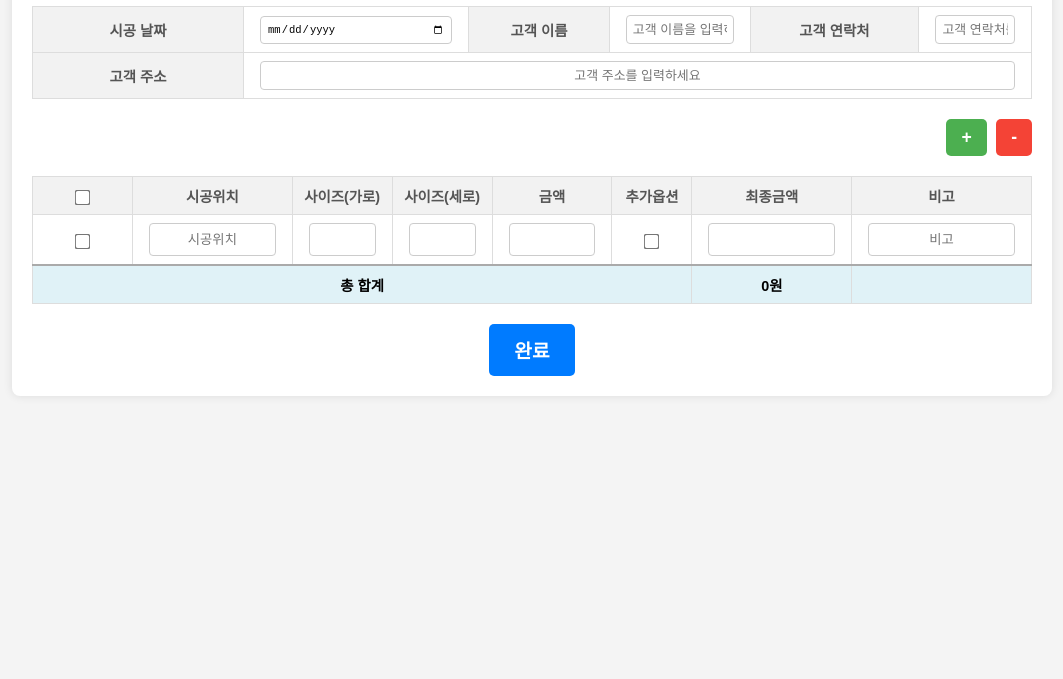
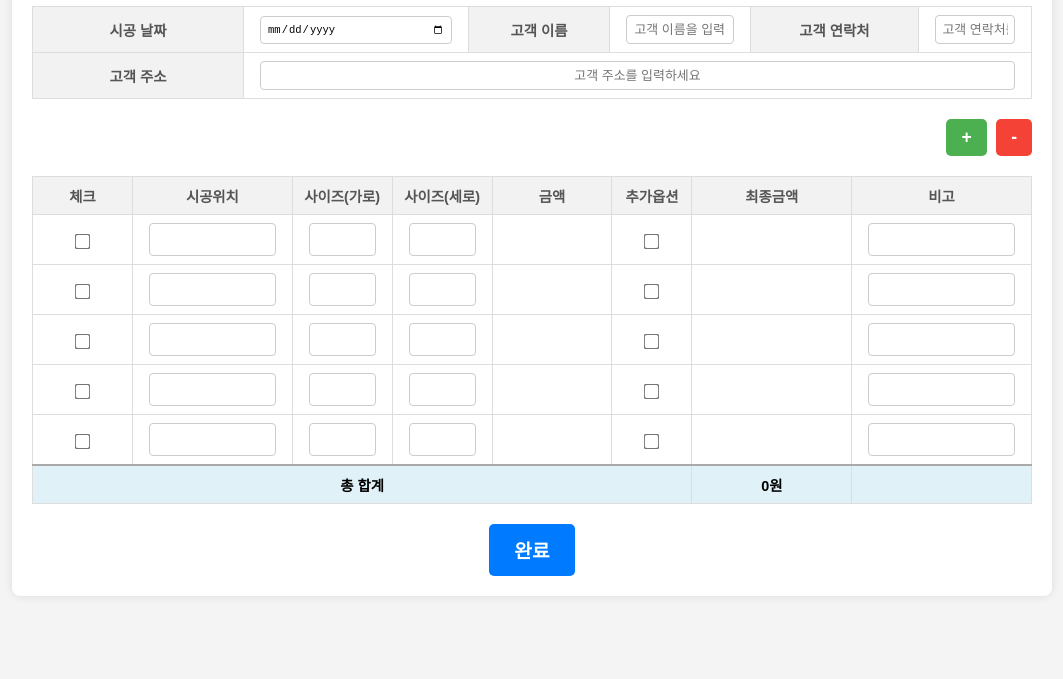
Before and after one commit to leeyounghoon2/-, a plain HTML site: page index.html in a window 1280 px wide. Shown: the part 121-800 px from the top of the page, without its empty margins (108-1171 px from the left). Drawn offline with nearby package versions, Linux system fonts and the light colour scheme.

Commit message:
Update index.html

```diff
--- a/index.html
+++ b/index.html
@@ -3,32 +3,29 @@
 <head>
     <meta charset="UTF-8">
     <meta name="viewport" content="width=device-width, initial-scale=1.0">
-    <title>목수방충망 견적서</title>
+    <title>웹 견적서 프로그램</title>
     <link rel="stylesheet" href="style.css">
 </head>
 <body>
     <div class="quotation-container">
-        <h1 class="document-title">목수방충망 견적서</h1>
+        <h1>목수방충망_견적서</h1>
 
         <div class="customer-info">
             <table>
-                <thead>
                 <tr>
                     <th>시공 날짜</th>
-                        <td><input type="date" id="quotationDate"></td>
+                    <td><input type="date" class="construction-date"></td>
                     <th>고객 이름</th>
-                        <td><input type="text" id="customerName" placeholder="고객 이름을 입력하세요"></td>
+                    <td><input type="text" class="customer-name" placeholder="고객 이름을 입력"></td>
                     <th>고객 연락처</th>
-                        <td><input type="text" id="customerContact" placeholder="고객 연락처를 입력하세요"></td>
+                    <td><input type="text" class="customer-contact" placeholder="고객 연락처를 입력"></td>
                 </tr>
                 <tr>
                     <th>고객 주소</th>
-                        <td colspan="5"><input type="text" id="customerAddress" placeholder="고객 주소를 입력하세요"></td>
+                    <td colspan="5"><input type="text" class="customer-address" placeholder="고객 주소를 입력하세요"></td>
                 </tr>
-                </thead>
             </table>
         </div>
-
         <div class="action-buttons">
             <button id="addRowBtn">+</button>
             <button id="removeRowBtn">-</button>
@@ -37,7 +34,7 @@
         <table>
             <thead>
                 <tr>
-                    <th><input type="checkbox" id="selectAll"></th>
+                    <th>체크</th>
                     <th>시공위치</th>
                     <th>사이즈(가로)</th>
                     <th>사이즈(세로)</th>
@@ -47,35 +44,72 @@
                     <th>비고</th>
                 </tr>
             </thead>
-            <tbody id="quotationTableBody">
-                <tr>
-                    <td><input type="checkbox" class="row-checkbox"></td>
-                    <td>
-                        <input type="text" class="location-input" placeholder="시공위치">
-                        <div class="suggestions"></div>
-                    </td>
-                    <td><input type="number" class="width-input" value=""></td>
-                    <td><input type="number" class="height-input" value=""></td>
-                    <td><input type="text" class="amount-input" value="" readonly></td>
+            <tbody id="quotationBody">
+                <tr class="quotation-row">
+                    <td><input type="checkbox" class="check-item"></td>
+                    <td><input type="text" class="location-input"></td>
+                    <td><input type="number" class="width-input" step="100"></td>
+                    <td><input type="number" class="height-input" step="100"></td>
+                    <td class="amount-cell"></td>
                     <td><input type="checkbox" class="option-checkbox"></td>
-                    <td><input type="text" class="final-amount-input" value="" readonly></td>
-                    <td><input type="text" class="remarks-input" placeholder="비고"></td>
+                    <td class="final-amount-cell"></td>
+                    <td><input type="text" class="remarks-input"></td>
+                </tr>
+                <tr class="quotation-row">
+                    <td><input type="checkbox" class="check-item"></td>
+                    <td><input type="text" class="location-input"></td>
+                    <td><input type="number" class="width-input" step="100"></td>
+                    <td><input type="number" class="height-input" step="100"></td>
+                    <td class="amount-cell"></td>
+                    <td><input type="checkbox" class="option-checkbox"></td>
+                    <td class="final-amount-cell"></td>
+                    <td><input type="text" class="remarks-input"></td>
+                </tr>
+                <tr class="quotation-row">
+                    <td><input type="checkbox" class="check-item"></td>
+                    <td><input type="text" class="location-input"></td>
+                    <td><input type="number" class="width-input" step="100"></td>
+                    <td><input type="number" class="height-input" step="100"></td>
+                    <td class="amount-cell"></td>
+                    <td><input type="checkbox" class="option-checkbox"></td>
+                    <td class="final-amount-cell"></td>
+                    <td><input type="text" class="remarks-input"></td>
+                </tr>
+                <tr class="quotation-row">
+                    <td><input type="checkbox" class="check-item"></td>
+                    <td><input type="text" class="location-input"></td>
+                    <td><input type="number" class="width-input" step="100"></td>
+                    <td><input type="number" class="height-input" step="100"></td>
+                    <td class="amount-cell"></td>
+                    <td><input type="checkbox" class="option-checkbox"></td>
+                    <td class="final-amount-cell"></td>
+                    <td><input type="text" class="remarks-input"></td>
+                </tr>
+                <tr class="quotation-row">
+                    <td><input type="checkbox" class="check-item"></td>
+                    <td><input type="text" class="location-input"></td>
+                    <td><input type="number" class="width-input" step="100"></td>
+                    <td><input type="number" class="height-input" step="100"></td>
+                    <td class="amount-cell"></td>
+                    <td><input type="checkbox" class="option-checkbox"></td>
+                    <td class="final-amount-cell"></td>
+                    <td><input type="text" class="remarks-input"></td>
                 </tr>
             </tbody>
             <tfoot>
                 <tr class="total-row">
                     <td colspan="6">총 합계</td>
-                    <td id="totalFinalAmount">0원</td> <td></td>
+                    <td id="totalFinalAmount">0원</td>
+                    <td></td>
                 </tr>
             </tfoot>
         </table>
-
         <div class="completion-button-container">
             <button id="completeBtn">완료</button>
         </div>
     </div>
 
+    <script src="script.js"></script>
     <script src="https://cdnjs.cloudflare.com/ajax/libs/html2canvas/1.4.1/html2canvas.min.js"></script>
-    <script src="script.js"></script>
 </body>
 </html>
```
Lines whose indentation alone changed are shown as unchanged.
